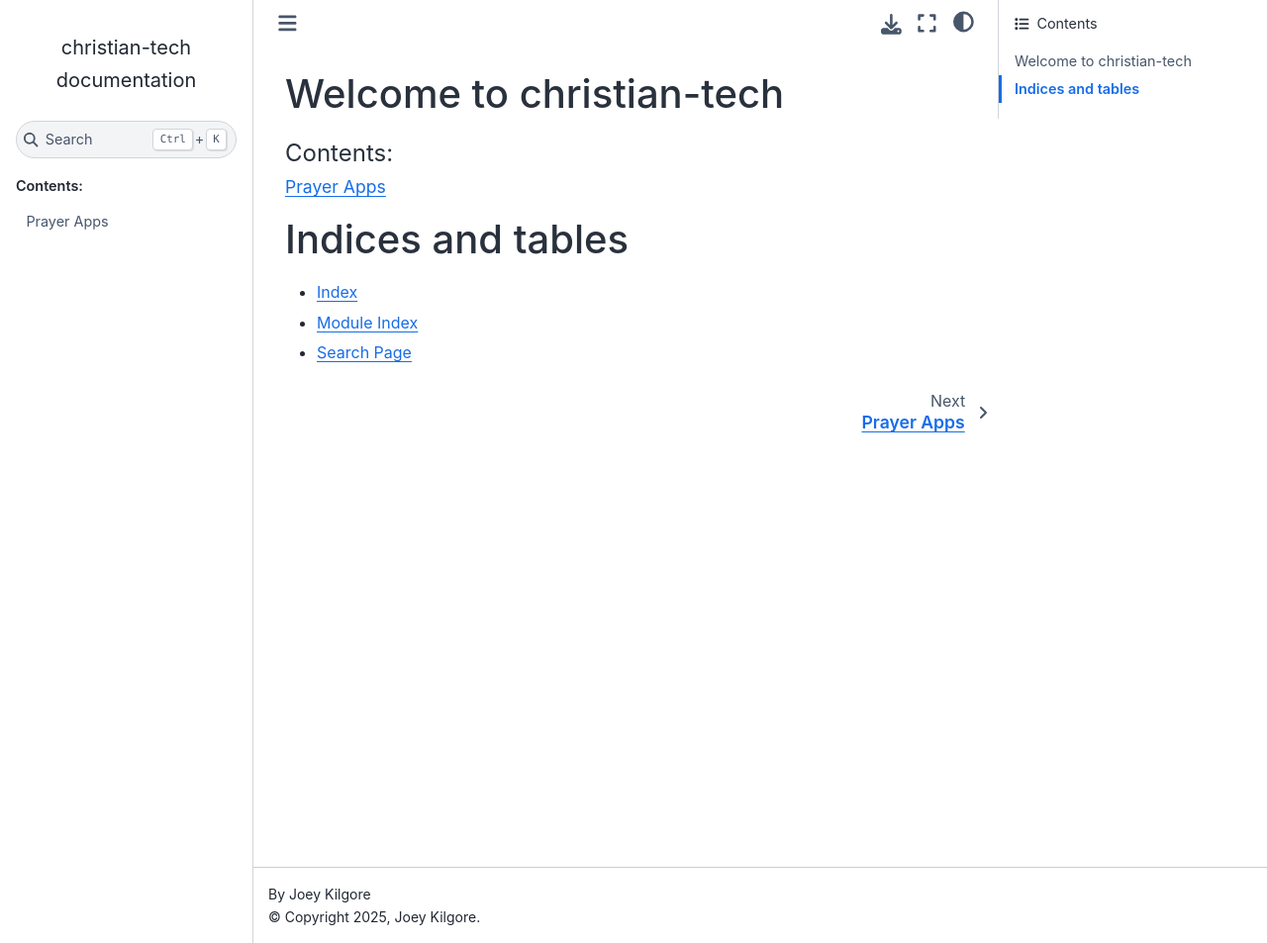
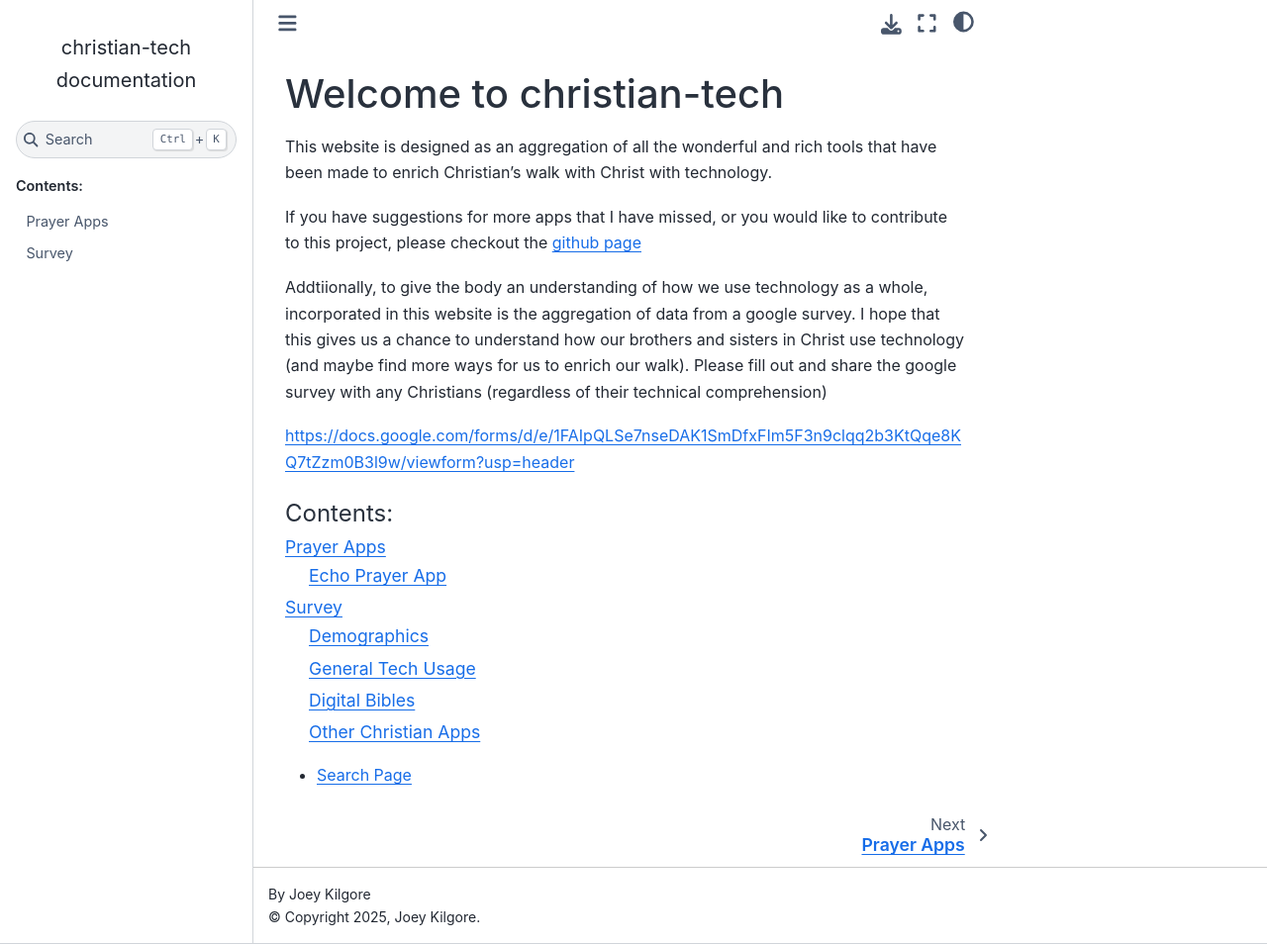
Before and after one commit to joey-kilgore/christian-tech, a Sphinx documentation site: the page built from source/index.rst, in a window 1280 px wide and 954 px high. Shown: the whole window at 99% size. Built offline with Sphinx 7.4.7 and the Sphinx Book theme 1.1.4, drawn with Linux system fonts in a browser that asks for light colours.

Commit message:
feat: add page with survey results

```diff
--- a/source/index.rst
+++ b/source/index.rst
@@ -6,15 +6,28 @@
 Welcome to christian-tech
 ==========================================
 
+This website is designed as an aggregation of all the wonderful and rich tools
+that have been made to enrich Christian's walk with Christ with technology.
+
+If you have suggestions for more apps that I have missed, or you would like to
+contribute to this project, please checkout the `github page <https://github.com/joey-kilgore/christian-tech>`_
+
+Addtiionally, to give the body an understanding of how we use technology as a whole,
+incorporated in this website is the aggregation of data from a google survey.
+I hope that this gives us a chance to understand how our brothers and sisters in Christ
+use technology (and maybe find more ways for us to enrich our walk).
+Please fill out and share the google survey with any Christians (regardless of their
+technical comprehension)
+
+https://docs.google.com/forms/d/e/1FAIpQLSe7nseDAK1SmDfxFIm5F3n9clqq2b3KtQqe8KQ7tZzm0B3l9w/viewform?usp=header
+
 .. toctree::
    :maxdepth: 2
    :caption: Contents:
 
    Prayer Apps
 
-Indices and tables
-==================
+   Survey
 
-* :ref:`genindex`
-* :ref:`modindex`
+
 * :ref:`search`
```
Also changed, not shown: source/Prayer Apps.md (+1 -1 lines), source/Survey.md (added, +42 -0 lines), source/sample.md (deleted, +0 -8 lines), 2 other files.
